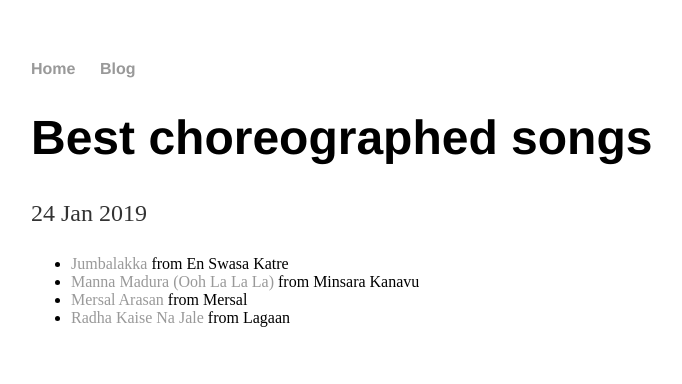
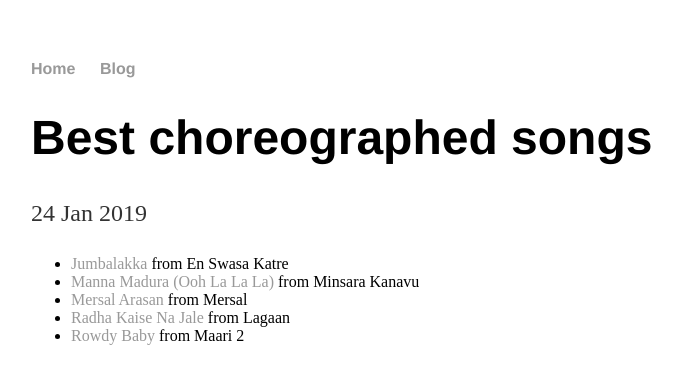
Before and after one commit to joe019/joe019.github.io, a Jekyll site: the page built from _posts/2019-01-24-best- choreographed- songs.md, in a window 1280 px wide. Shown: the top 384 px of the page, without its empty margins (161-843 px from the left). Built offline with Jekyll 4.4.1, drawn with Linux system fonts in a browser that asks for light colours.

Commit message:
Update 2019-01-24-best- choreographed- songs.md

```diff
--- a/_posts/2019-01-24-best- choreographed- songs.md
+++ b/_posts/2019-01-24-best- choreographed- songs.md
@@ -8,3 +8,4 @@ date: 2019-01-24
 * [Manna Madura (Ooh La La La)](https://youtu.be/US-gPZzQDns) from Minsara Kanavu
 * [Mersal Arasan](https://youtu.be/Wxqu1eVJ4Vs) from Mersal
 * [Radha Kaise Na Jale](https://youtu.be/qNnvL0ztJhA) from Lagaan
+* [Rowdy Baby](https://youtu.be/x6Q7c9RyMzk) from Maari 2
```
